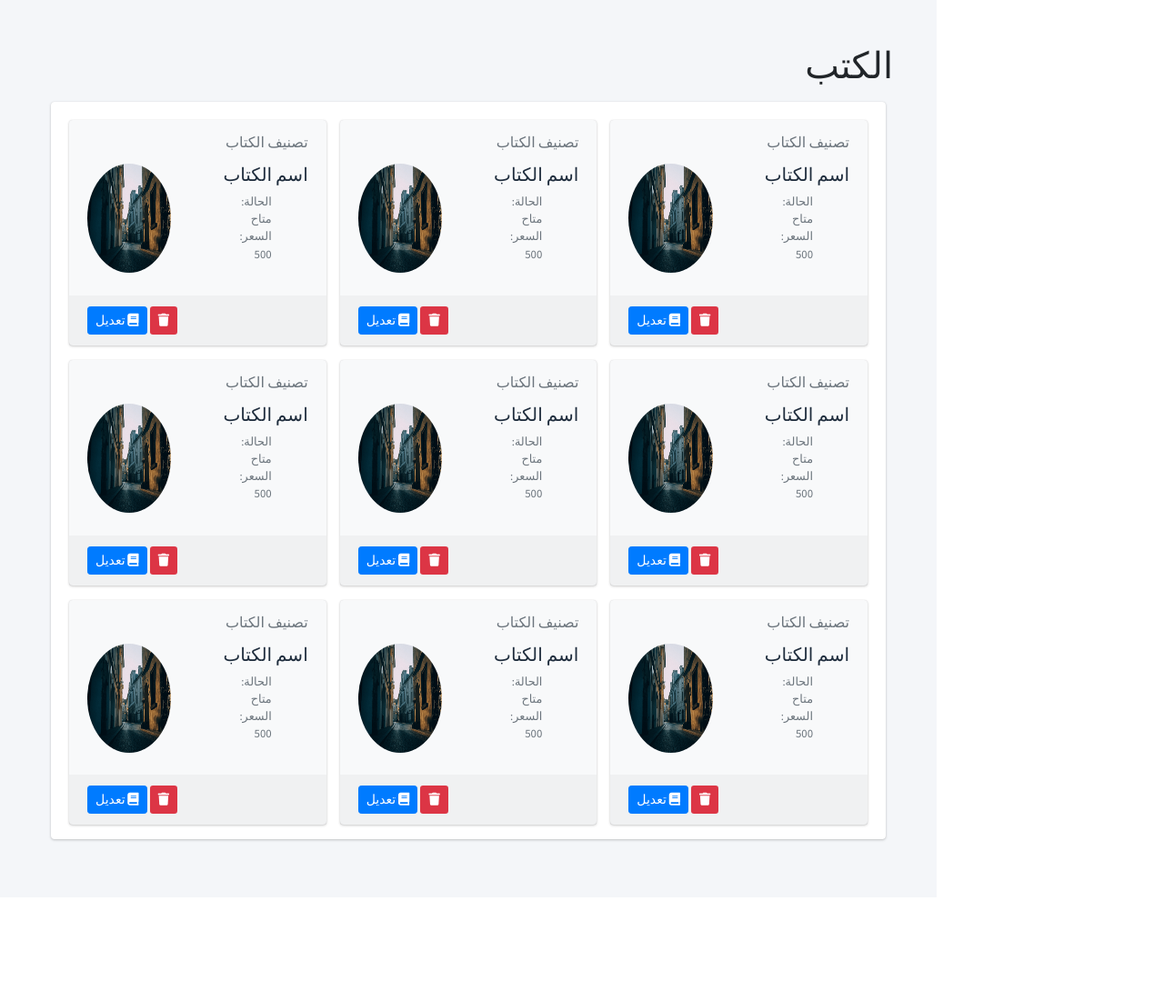
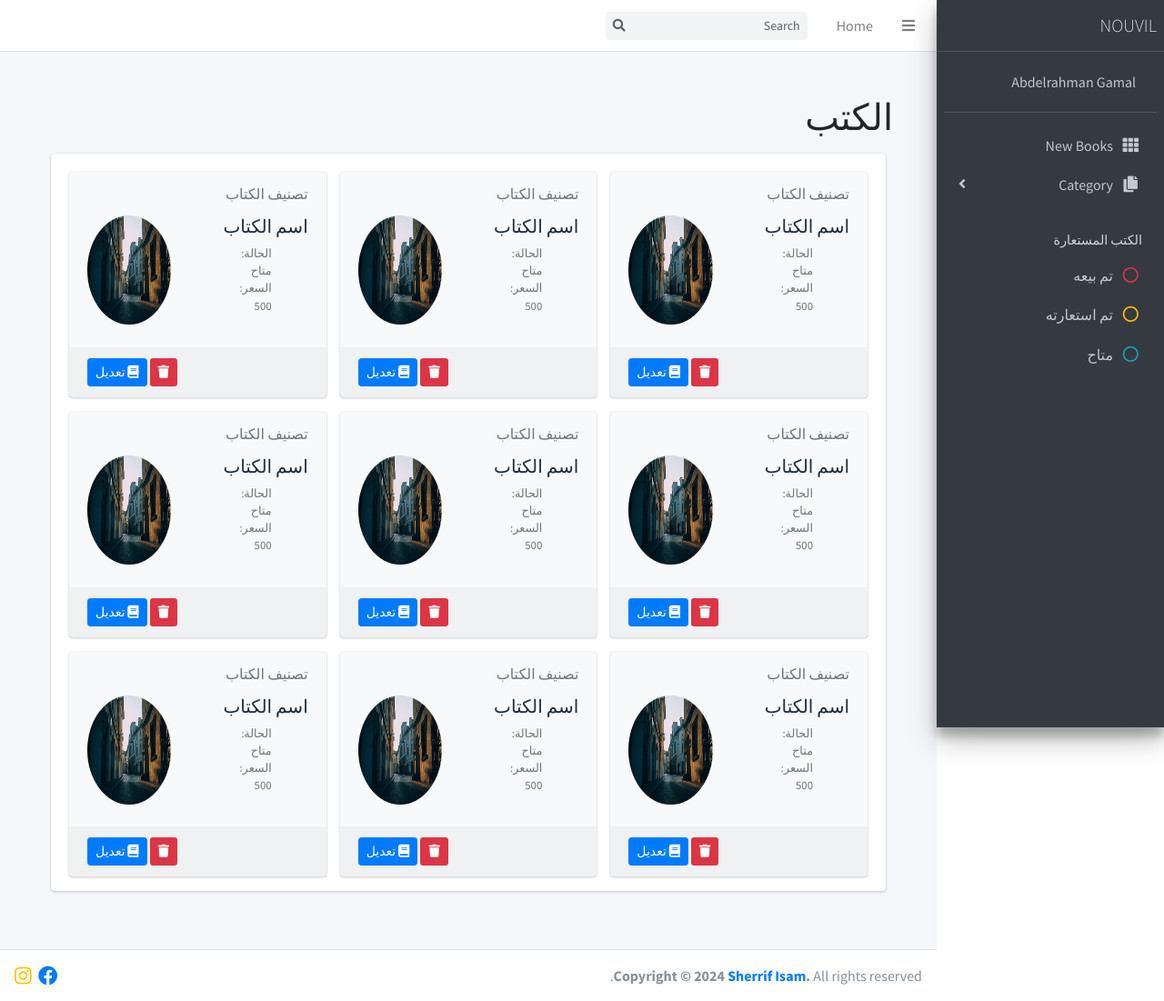
Before and after one commit to Sherrif-Isam/Management_System, a Django app: template Library/templates/pages/books.html in a window 1280 px wide. Shown: the whole page at 91% size. Before the commit the page ends 926 px from the top, so only its background shows below. Run offline with Django 5.2, Linux system fonts and the light colour scheme; the template is opened without the code that fills it, so the values that code supplies are empty; some libraries are stand-ins or nearby versions.

Commit message:
connecting the navbar, footer and side bar to the base

```diff
--- a/Library/templates/base.html
+++ b/Library/templates/base.html
@@ -22,6 +22,11 @@
 
 <body dir="rtl" class="hold-transition sidebar-mini">
 
+ <!-- Navigation bar -->
+ {% include 'parts/nav.html' %}
+
+<!-- Sidebar -->
+{% include 'parts/sidebar.html' %}
 
 
 
@@ -37,7 +42,8 @@
 
 
 
-
+<!-- Footer -->
+{% include 'parts/footer.html' %}
 <!-- REQUIRED SCRIPTS -->
 <script src="{% static 'plugins/jquery_datepacker/jquery_ui.js'%}"></script>
 
--- a/Library/templates/parts/footer.html
+++ b/Library/templates/parts/footer.html
@@ -1,11 +1,11 @@
   <!-- في المكان ده هحط footer -->
       <!-- Main Footer -->
       <footer class="main-footer">
-        <strong>Copyright &copy; 2020-2021 <a href="https://www.facebook.com/abdelrahman.g.nofal">Abdelrahman Gamal</a>.</strong>
+        <strong>Copyright &copy; 2024 <a href="https://www.facebook.com">Sherrif Isam</a>.</strong>
         All rights reserved.
         <div class="float-right d-none d-sm-inline-block">
-            <a target="_blank" class="text-danger" href="https://www.youtube.com/channel/UCbQh1yxBPVhyjB-G_blFFEQ"><i class="fab fa-lg fa-youtube"></i></a>
-            <a target="_blank" href="https://www.facebook.com/abdelrahman.g.nofal"><i class="fab fa-lg ml-1 fa-facebook"></i></a>
-            <a target="_blank" class="text-warning" href="https://www.instagram.com/abdelrahman_noufal/"><i class="fab fa-lg ml-1 fa-instagram"></i></a>
+
+            <a target="_blank" href="https://www.facebook.com"><i class="fab fa-lg ml-1 fa-facebook"></i></a>
+            <a target="_blank" class="text-warning" href="https://www.instagram.com"><i class="fab fa-lg ml-1 fa-instagram"></i></a>
         </div>
       </footer>
```
